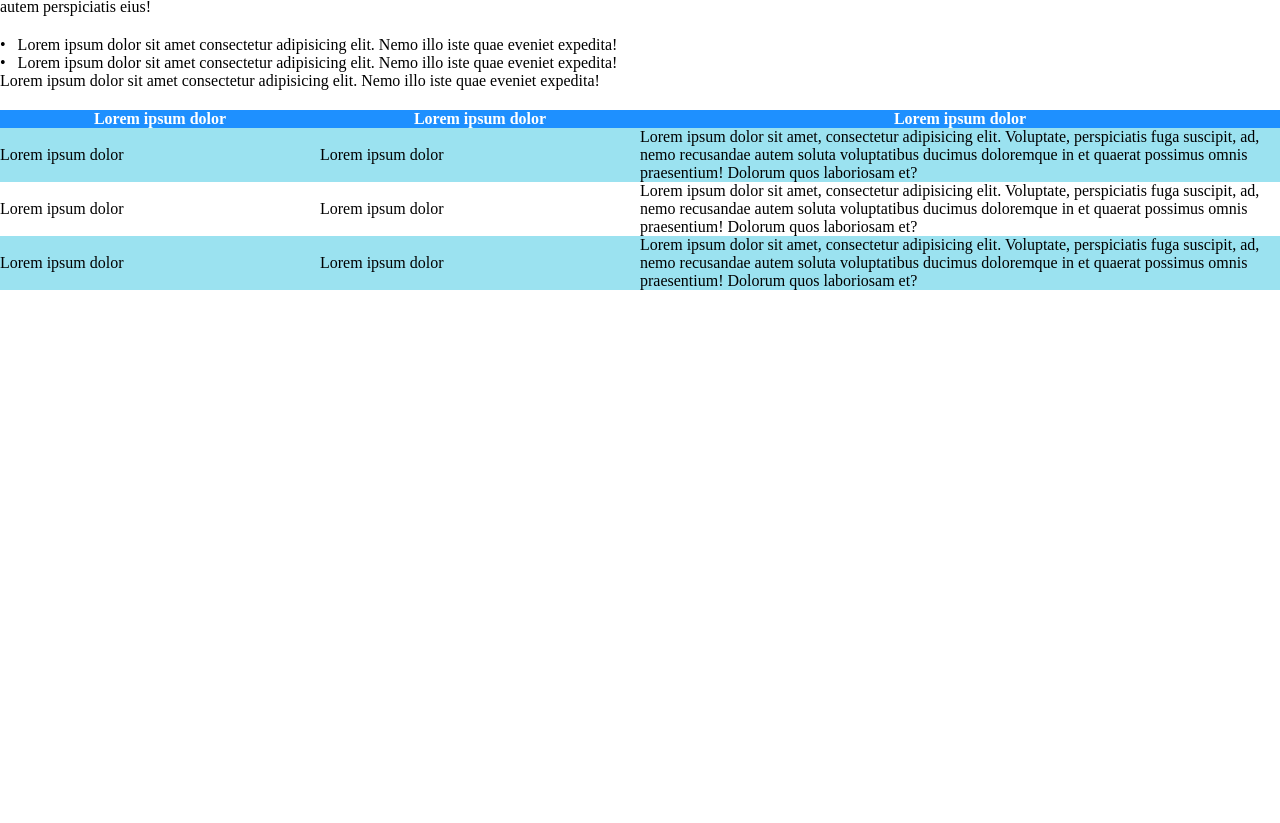
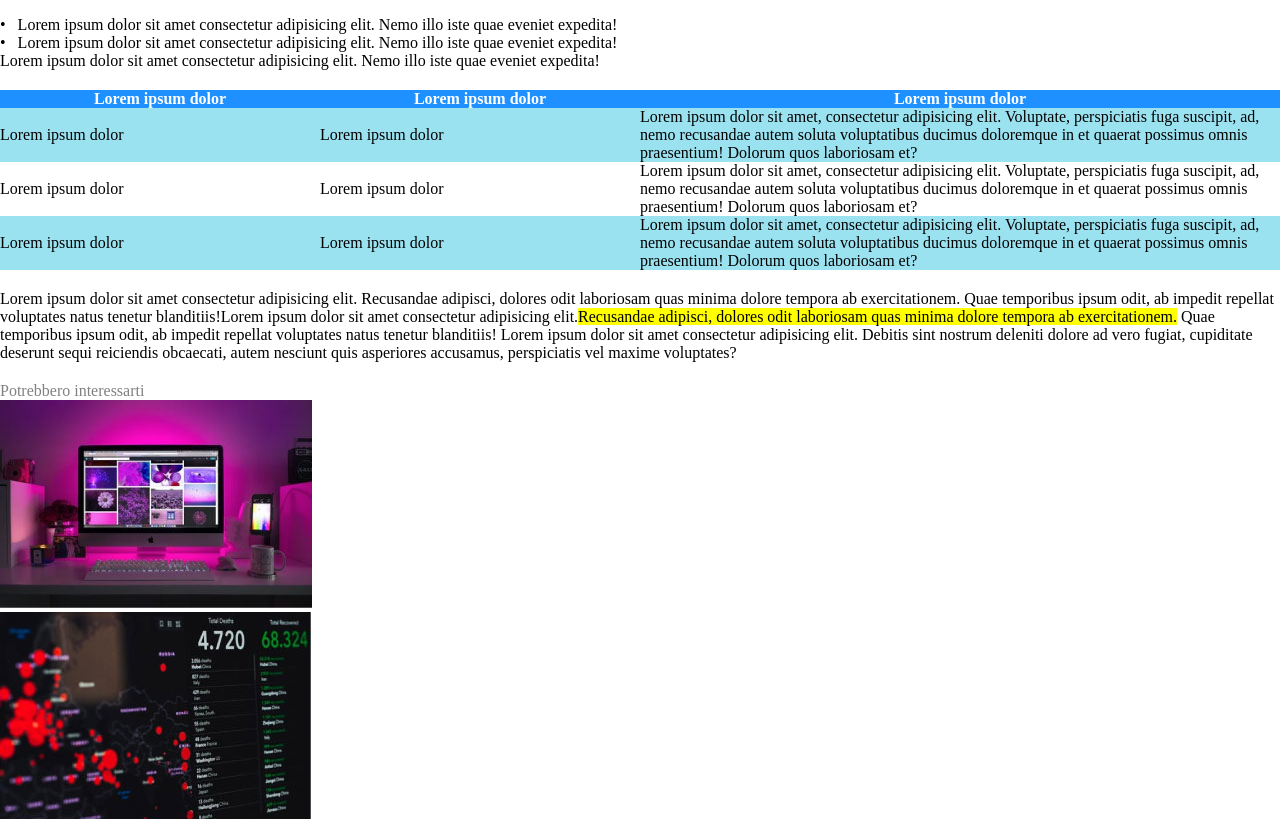
Before and after one commit to AndreaMessene/html-css-booleaner, a plain HTML site: page index.html in a window 1280 px wide. Shown: the part 728-1551 px from the top of the page. Before the commit the page ends 1018 px from the top, so only its background shows below. Drawn offline with Linux system fonts and the light colour scheme.

Commit message:
conclusione

```diff
--- a/index.html
+++ b/index.html
@@ -38,7 +38,7 @@ Introduzione
     </section>
 
 <!----------------
-disposizione temi trattati
+organizzazione temi trattati
 ------------------>
     <section>
     <ul>
@@ -75,9 +75,25 @@ disposizione temi trattati
                 </tr>
             </tbody>
         </table>
-
     </section>
 
+    <section>
+        <p>Lorem ipsum dolor sit amet consectetur adipisicing elit. Recusandae adipisci, dolores odit laboriosam quas minima dolore tempora ab exercitationem. Quae temporibus ipsum odit, ab impedit repellat voluptates natus tenetur blanditiis!Lorem ipsum dolor sit amet consectetur adipisicing elit.<mark>Recusandae adipisci, dolores odit laboriosam quas minima dolore tempora ab exercitationem.</mark> Quae temporibus ipsum odit, ab impedit repellat voluptates natus tenetur blanditiis! Lorem ipsum dolor sit amet consectetur adipisicing elit. Debitis sint nostrum deleniti dolore ad vero fugiat, cupiditate deserunt sequi reiciendis obcaecati, autem nesciunt quis asperiores accusamus, perspiciatis vel maxime voluptates?</p>
+    </section>
+<!-------------
+Annunci
+--------------->
+    <footer>
+        <div class="footer">
+        <p>Potrebbero interessarti</p>
+        </div>
+        <div>
+            <img src="asstes/IMG/monitor.jpg" alt="Monitor">
+        </div>
+        <div>
+        <img src="asstes/IMG/graph.jpg" alt="graph">
+    </div>
+    </footer>
 
 </body>
 </html>
--- a/style.css
+++ b/style.css
@@ -5,7 +5,7 @@
     box-sizing: content-box;
 }
 
-section{
+section, footer{
     margin-top: 20px;
 }
 
@@ -28,7 +28,7 @@ h1{
     color: dodgerblue;
 }
 
-#grey{
+#grey,{
     color: gray;
     margin-bottom: 20px;
 }
@@ -51,3 +51,8 @@ th{
 .sfalsato{
     background-color: rgb(155, 226, 240) ;
 }
+
+.footer{
+    margin-top: 20px;
+    color: gray;
+}
```
Lines whose indentation alone changed are shown as unchanged.
